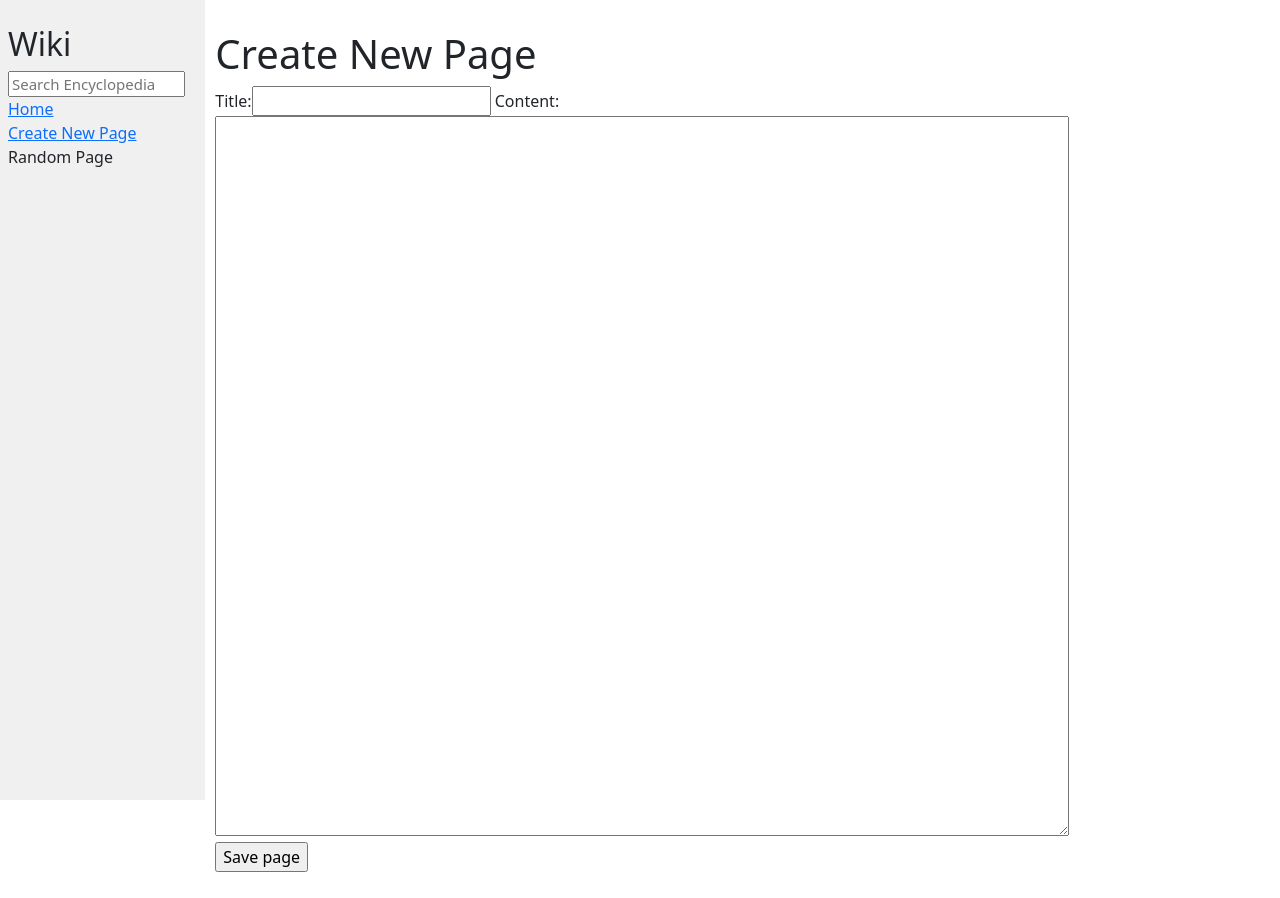
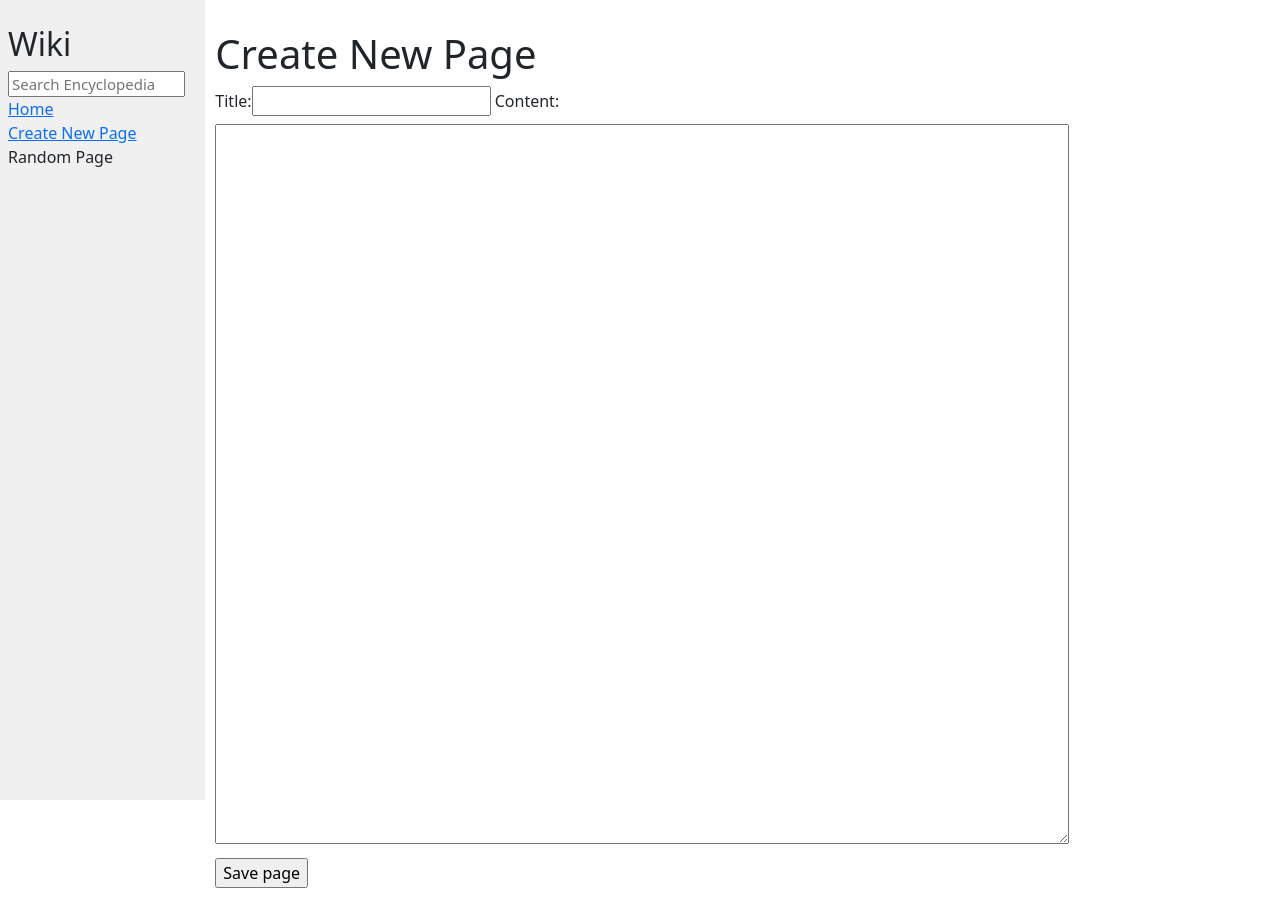
Before and after one commit to khoaxuantu/wiki_encyclopedia, a Django app: page /createpage in a window 1280 px wide. Before the commit the page ends 872 px from the top, so only its background shows below. Run offline with Django 3.2, Linux system fonts and the light colour scheme.

Commit message:
add margin <textarea>

```diff
--- a/encyclopedia/static/encyclopedia/styles.css
+++ b/encyclopedia/static/encyclopedia/styles.css
@@ -15,6 +15,8 @@ h1 {
 textarea {
     height: 90vh;
     width: 80%;
+    margin-top: 1vh;
+    margin-bottom: 1vh;
 }
 
 .main {
```
